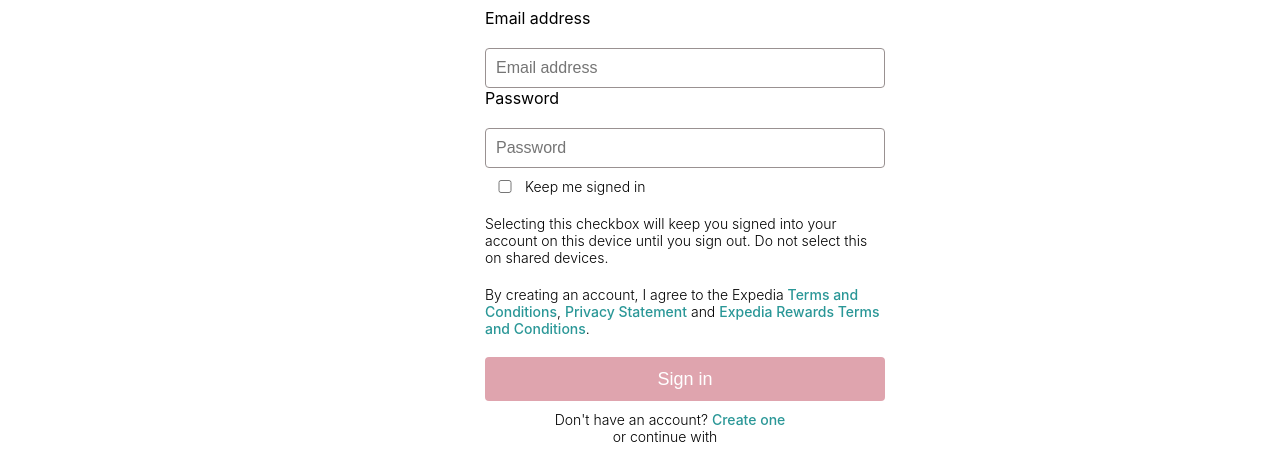
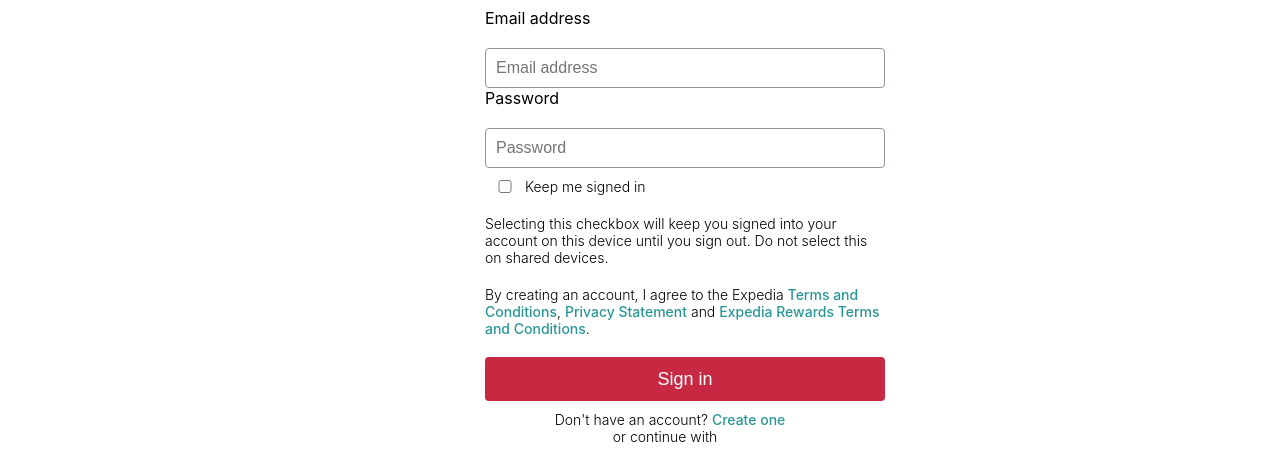
Before and after one commit to sumitra05/Orbitz-clone-1, a plain HTML site: page sign_in.html in a window 1280 px wide. Shown: the part 139-590 px from the top of the page. Drawn offline with Linux system fonts and the light colour scheme.

Commit message:
changed submit button color

```diff
--- a/styles/account.css
+++ b/styles/account.css
@@ -39,7 +39,7 @@
     height: 35px;
     margin-top: 20px;
     border: none;
-    background-color: rgb(223, 164, 174);
+    background-color: rgb(199, 41, 67);;
     color: white;
     font-size: 18px;
     border-radius: 4px;
```
